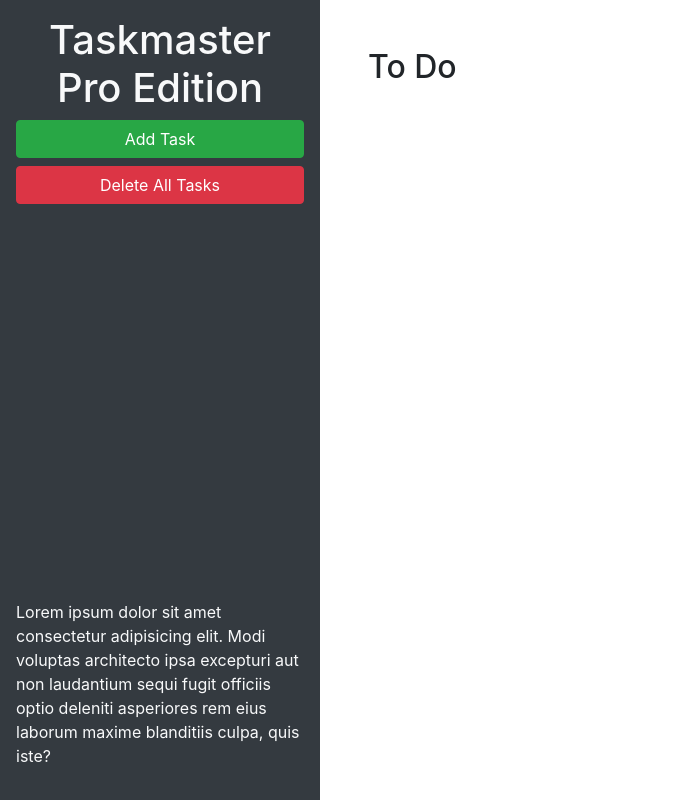
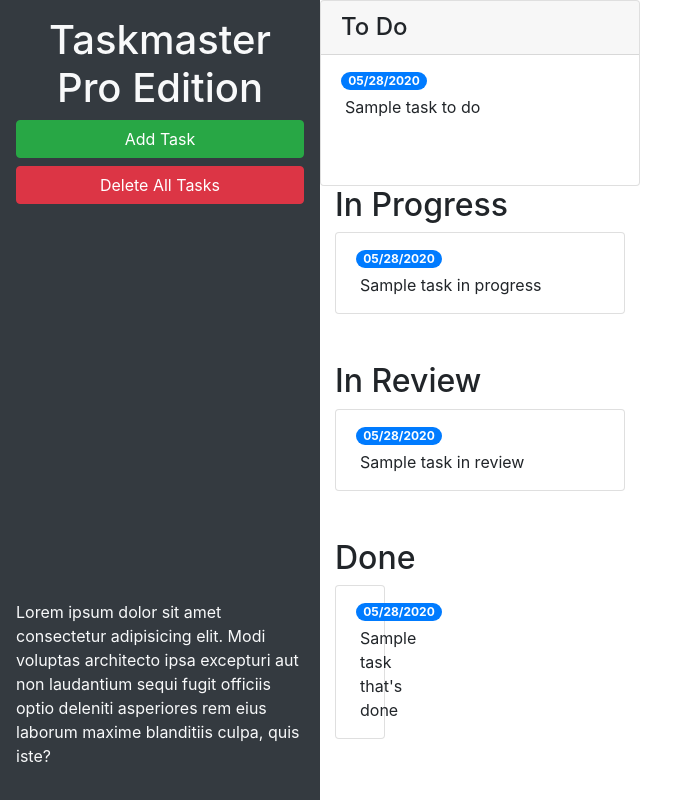
Before and after one commit to velazquez13/taskmaster-pro, a plain HTML site: page index.html in a window 1280 px wide. Shown: the whole page, without its empty margins (0-687 px from the left). Drawn offline with nearby package versions, Linux system fonts and the light colour scheme.

Commit message:
components

```diff
--- a/assets/js/script.js
+++ b/assets/js/script.js
@@ -33,7 +33,7 @@ var loadTasks = function() {
 
   // loop over object properties
   $.each(tasks, function(list, arr) {
-    console.log(list, arr);
+
     // then loop over sub-array
     arr.forEach(function(task) {
       createTask(task.text, task.date, list);
--- a/index.html
+++ b/index.html
@@ -23,10 +23,50 @@
         laudantium sequi fugit officiis optio deleniti asperiores rem eius laborum maxime blanditiis culpa, quis iste?
       </p>
     </header>
-    <main class="col-12 col-lg-9">
-      <div class="m-5">
-        <h2>To Do</h2>
-        <ul id="list-toDo" class="list-group"> </ul>
+    <main class="col-12 col-md-6 col-xl-3 mb-3">
+      <div class="card">
+        <h4 class="card-header">To Do</h4>
+        <ul id="list-toDo" class="list-group list-group-flush">
+          <li class="list-group-item">
+            <span class="badge badge-primary badge-pill">05/28/2020</span>
+            <p class="m-1">Sample task to do</p>
+          </li>
+        </ul>
+        </div>
+        <!-- todo end-->
+        <!-- in progress start -->
+        <div class="col">
+          <h2>In Progress</h2>
+          <ul id="list-inProgress" class="list-group">
+            <li class="list-group-item">
+            <span class="badge badge-primary badge-pill">05/28/2020</span>
+            <p class="m-1">Sample task in progress</p>
+      </li>
+    </ul>
+  </div>
+  <!-- in progress end -->
+    <!-- in review start -->
+    <div class="col">
+      <h2>In Review</h2>
+      <ul id="list-inReview" class="list-group">
+        <li class="list-group-item">
+          <span class="badge badge-primary badge-pill">05/28/2020</span>
+          <p class="m-1">Sample task in review</p>
+        </li>
+      </ul>
+    </div>
+    <!-- in review end -->
+    <!-- done start -->
+    <div class="col-12 col-md-6 col-xl-3 mb-3">
+      <h2>Done</h2>
+      <ul id="list-done" class="list-group">
+        <li class="list-group-item">
+          <span class="badge badge-primary badge-pill">05/28/2020</span>
+          <p class="m-1">Sample task that's done</p>
+        </li>
+      </ul>
+    </div>
+    <!-- done end -->
       </div>
     </main>
   </div>
@@ -49,8 +89,13 @@
               <textarea id="modalTaskDescription" rows="3"></textarea>
             </div>
             <div class="form-group">
+              <label for="modalTaskDescription">Task description</label>
+              <textarea id="modalTaskDescription" rows="3" class="form-control"></textarea>
+            </div>
+            <div class="form-group">
               <label for="modalDueDate">Due date</label>
-              <input type="text" id="modalDueDate" placeholder="mm/dd/yyyy" autocomplete="off" />
+              <input type="text" class="form-control" id="modalDueDate" placeholder="mm/dd/yyyy" autocomplete="off" />
+            </div>
             </div>
           </form>
         </div>
```
